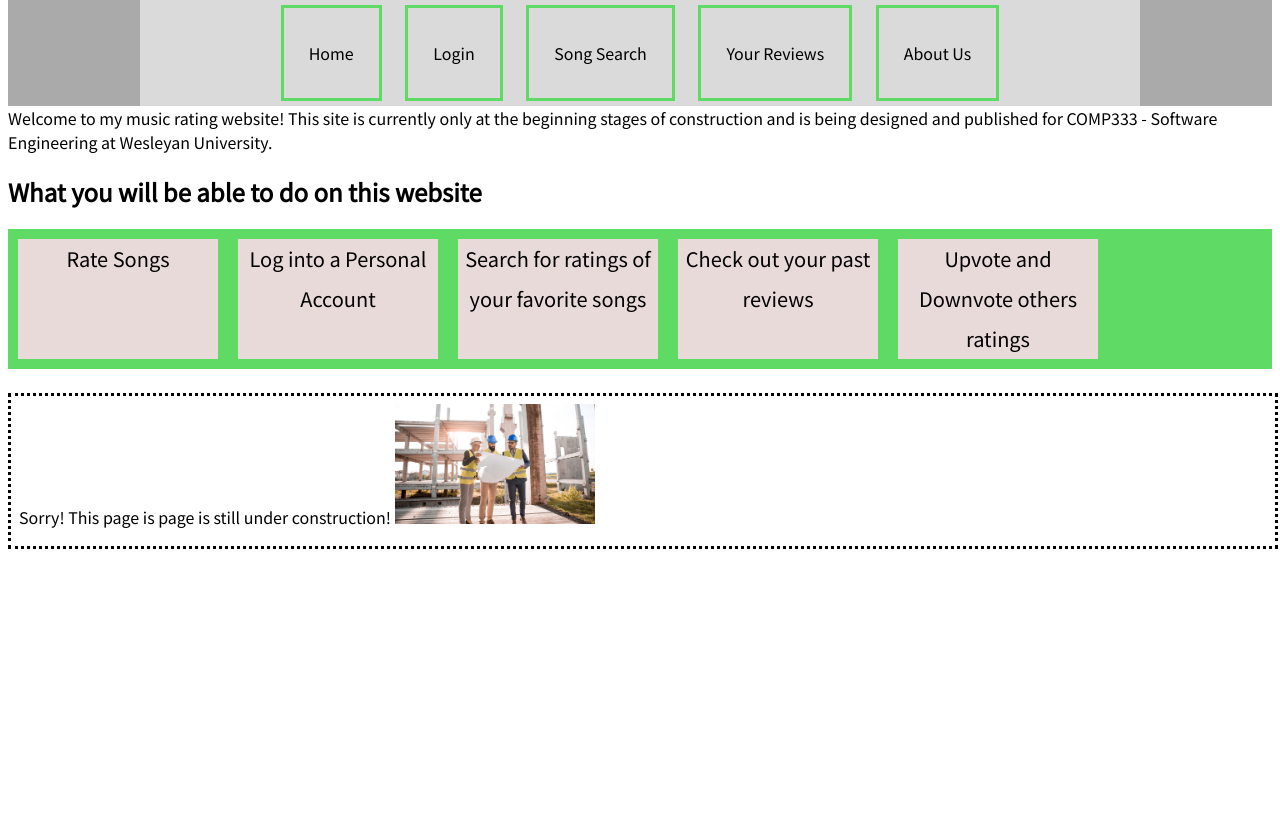
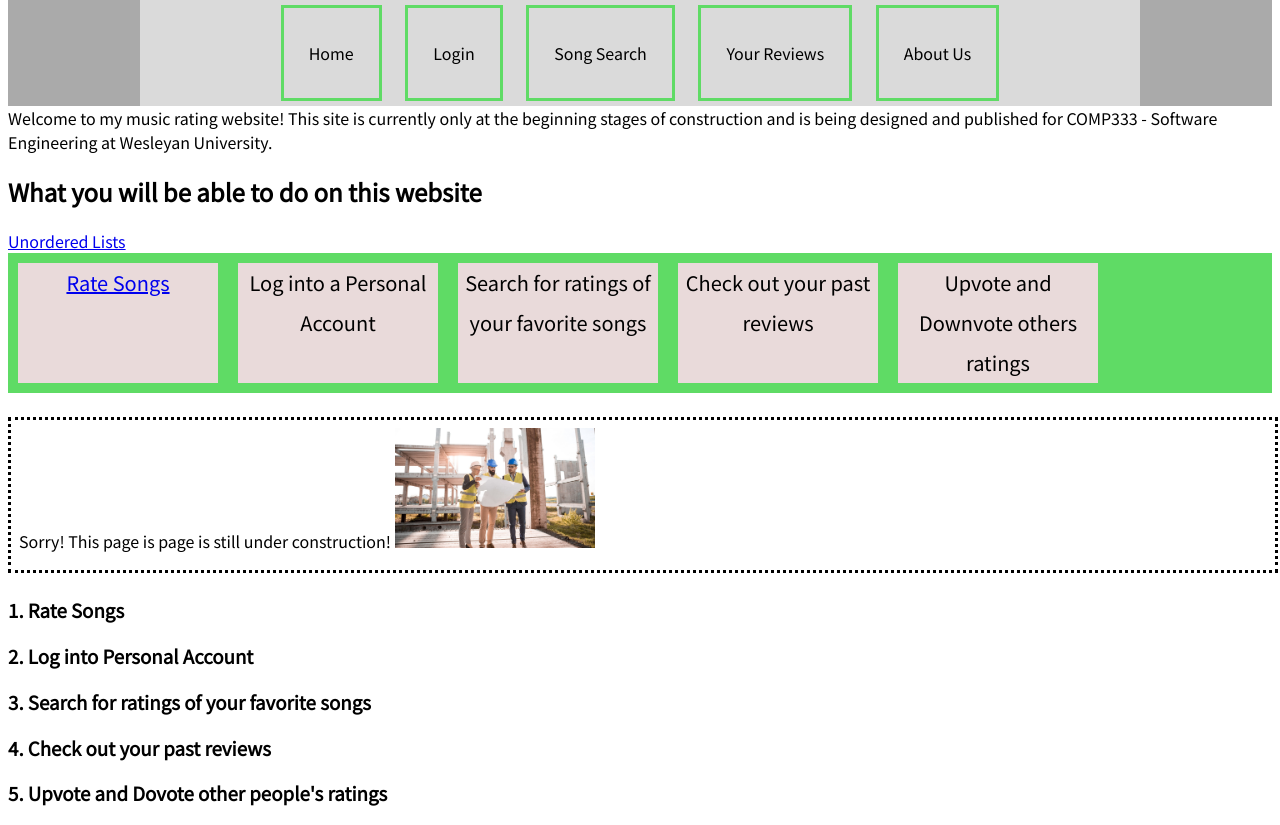
Before and after one commit to ajlaff/comp333_website, a plain HTML site: page index.html in a window 1280 px wide. Shown: the part 89-914 px from the top of the page. Before the commit the page ends 800 px from the top, so only its background shows below. Drawn offline with Linux system fonts and the light colour scheme.

Commit message:
index_update

```diff
--- a/index.html
+++ b/index.html
@@ -35,9 +35,10 @@
 
     <h2>What you will be able to do on this website</h2>
 
+    <a href="html_sample.html#unordered-lists">Unordered Lists</a>
 
     <div class="flex-container" style="width: 100%;">
-        <div> Rate Songs</div>
+        <div> <a href = "index.html#Rate_Songs">Rate Songs</a></div>
         <div> Log into a Personal Account</a></div>
         <div>Search for ratings of your favorite songs</div>
         <div>Check out your past reviews</div>
@@ -47,4 +48,10 @@
     &nbsp; &nbsp;
 
     <iframe src="Iframe_construction.html" name="navframe"></iframe>
+
+    <h3 id="Rate_Songs">1. Rate Songs</h3>
+    <h3 id="Log into Personal Account">2. Log into Personal Account</h3>
+    <h3 id="Search for ratings of your favorite songs">3. Search for ratings of your favorite songs</h3>
+    <h3 id="Check out your past reviews">4. Check out your past reviews</h3>
+    <h3 id="Upvote and Dovote other people's ratings">5. Upvote and Dovote other people's ratings</h3>
 </body>
```
